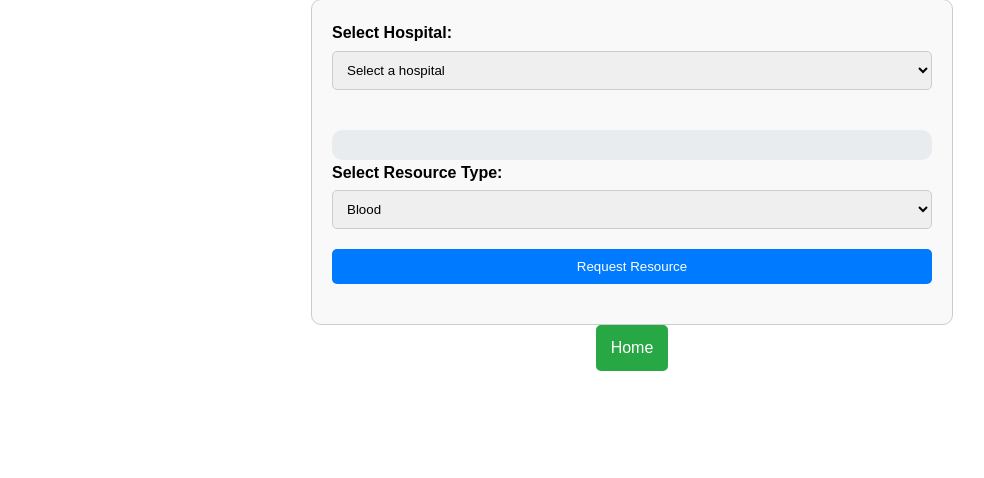
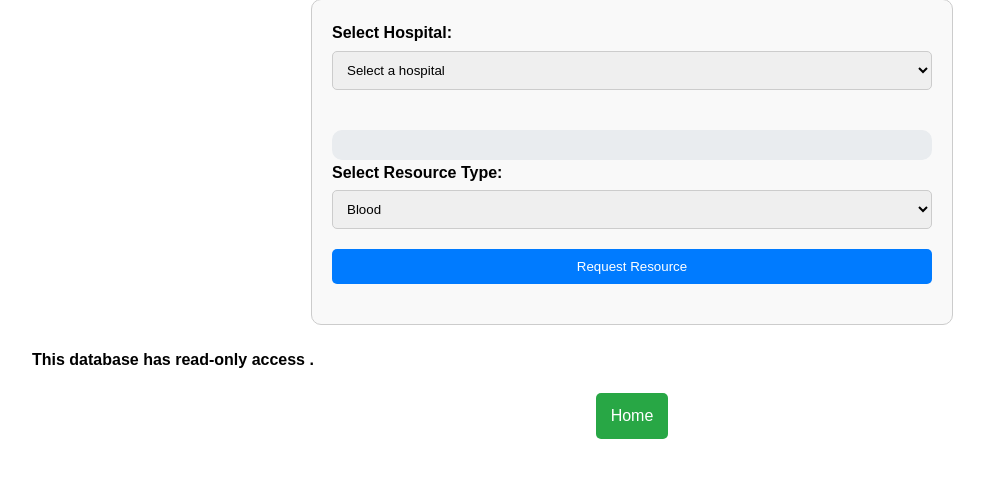
Before and after one commit to Holmes-R/AI-Drive-New, a Django app: page /request/ in a window 1280 px wide. Shown: the part 135-613 px from the top of the page, without its empty margins (8-992 px from the left). Run offline with Django 5.2, Linux system fonts and the light colour scheme; data comes from the database, SQL or seed files in the repository.

Commit message:
feat : read only access

```diff
--- a/Myapp/templates/appointment_success.html
+++ b/Myapp/templates/appointment_success.html
@@ -68,5 +68,6 @@
         <a href="{% url 'create_appointment' %}" class="btn">Go back to create another appointment</a>
         <a href="{% url 'hospital_list' %}" class="btn">Go to Hospital List</a>
     </main>
+    <h4>This database has read-only access.</h4>
 </body>
 </html>
--- a/Myapp/templates/request_resource.html
+++ b/Myapp/templates/request_resource.html
@@ -98,6 +98,7 @@
 
         <button type="submit">Request Resource</button>
     </form>
+    <h4>This database has read-only access .</h4>
     <div class="center">
         <a href="/" class="button">Home</a>
     </div>
```
